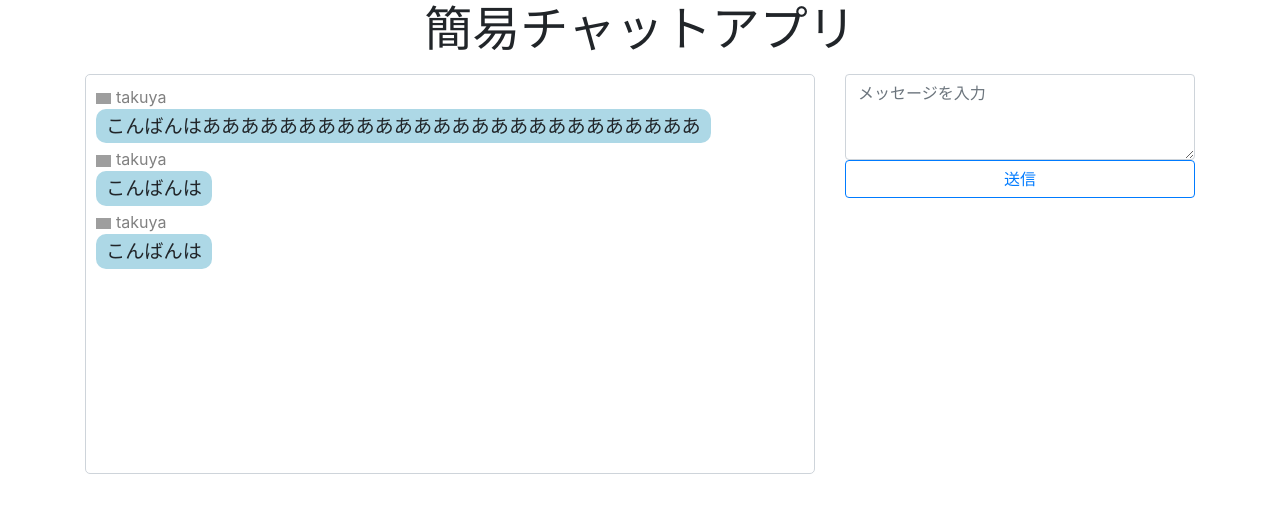
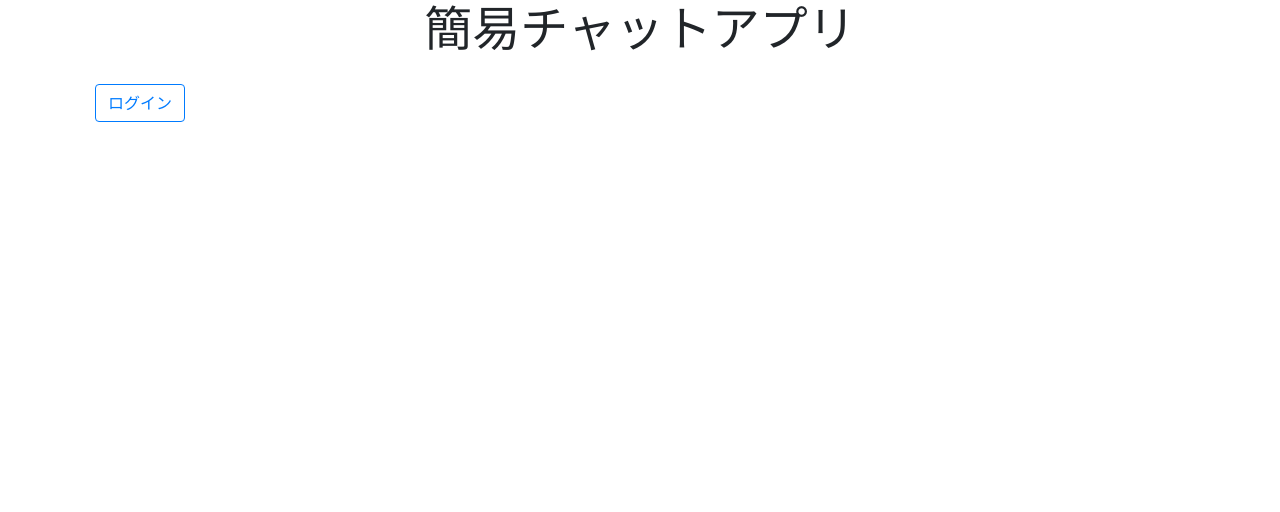
Before and after one commit to ohakutsu/simple-chat-app, a Vue app: page / in a window 1280 px wide. Shown: the top 512 px of the page. Built offline with nearby package versions, Linux system fonts and the light colour scheme; grey boxes are pictures that could not be loaded.

Commit message:
[update] ChatFormの修正等

```diff
--- a/src/App.vue
+++ b/src/App.vue
@@ -2,14 +2,15 @@
   <div id="app">
     <b-container>
       <h1 class="title mb-3">簡易チャットアプリ</h1>
-      <b-row>
+      <b-row v-if="user">
         <b-col class="mb-3" cols="12" md="8">
-          <chat-logs></chat-logs>
+          <chat-logs :messages="messages"></chat-logs>
         </b-col>
         <b-col class="mb-3" cols="12" md="4">
-          <chat-form></chat-form>
+          <chat-form :user="user"></chat-form>
         </b-col>
       </b-row>
+      <b-button v-else @click="login" class="login-button" variant="outline-primary">ログイン</b-button>
     </b-container>
   </div>
 </template>
@@ -23,13 +24,49 @@ export default {
   components: {
     ChatForm,
     ChatLogs
+  },
+  data() {
+    return {
+      user: null,
+      messages: [
+        {
+          userId: "1234",
+          userName: "takuya",
+          userPhotoURL:
+            "https://lh5.googleusercontent.com/-GJQv1cfCfg4/AAAAAAAAAAI/AAAAAAAAAAA/ACHi3rekxUiRbUeFa9MTRgv9MuVw3_F8QA/photo.jpg",
+          text:
+            "こんばんはああああああああああああああああああああああああああ",
+          createdAt: new Date()
+        },
+        {
+          userId: "1234",
+          userName: "takuya",
+          userPhotoURL:
+            "https://lh5.googleusercontent.com/-GJQv1cfCfg4/AAAAAAAAAAI/AAAAAAAAAAA/ACHi3rekxUiRbUeFa9MTRgv9MuVw3_F8QA/photo.jpg",
+          text: "こんばんは",
+          createdAt: new Date()
+        },
+        {
+          userId: "1234",
+          userName: "takuya",
+          userPhotoURL:
+            "https://lh5.googleusercontent.com/-GJQv1cfCfg4/AAAAAAAAAAI/AAAAAAAAAAA/ACHi3rekxUiRbUeFa9MTRgv9MuVw3_F8QA/photo.jpg",
+          text: "こんばんは",
+          createdAt: new Date()
+        }
+      ]
+    };
   }
 };
 </script>
 
-<style scoped>
+<style lang="scss" scoped>
 .title {
   text-align: center;
   font-size: 3rem;
 }
+.login-button {
+  margin: 10px;
+  text-align: center;
+}
 </style>
--- a/src/components/ChatForm.vue
+++ b/src/components/ChatForm.vue
@@ -1,6 +1,13 @@
 <template>
   <section class="chat-form">
-    <b-form-textarea v-model="edittingMessage" placeholder="メッセージを入力" rows="3"></b-form-textarea>
+    <div class="chat-form__user mb-4">
+      <p class="mb-1">
+        <img class="chat-form__user_img" :src="user.userPhotoURL" />
+        <span class="chat-form__user_name">{{ user.displayName }}</span>
+      </p>
+      <b-button variant="outline-warning" @click="this.$emit('logout')">ログアウト</b-button>
+    </div>
+    <b-form-textarea class="mb-2" v-model="edittingMessage" placeholder="メッセージを入力" rows="4"></b-form-textarea>
     <b-button
       class="chat-form__send-button"
       @click="this.$emit('sendMessage', this.edittingMessage)"
@@ -12,6 +19,9 @@
 <script>
 export default {
   name: "ChatForm",
+  props: {
+    user: Object
+  },
   data() {
     return {
       edittingMessage: ""
@@ -20,8 +30,19 @@ export default {
 };
 </script>
 
-<style scoped>
-.chat-form__send-button {
-  width: 100%;
+<style lang="scss" scoped>
+.chat-form {
+  .chat-form__user {
+    .chat-form__user_img {
+      width: 30px;
+    }
+    .chat-form__user_name {
+      margin-left: 10px;
+    }
+  }
+
+  .chat-form__send-button {
+    width: 100%;
+  }
 }
 </style>
--- a/src/components/ChatLogs.vue
+++ b/src/components/ChatLogs.vue
@@ -15,36 +15,8 @@
 <script>
 export default {
   name: "ChatLogs",
-  data() {
-    return {
-      messages: [
-        {
-          userId: "1234",
-          userName: "takuya",
-          userPhotoURL:
-            "https://lh5.googleusercontent.com/-GJQv1cfCfg4/AAAAAAAAAAI/AAAAAAAAAAA/ACHi3rekxUiRbUeFa9MTRgv9MuVw3_F8QA/photo.jpg",
-          text:
-            "こんばんはああああああああああああああああああああああああああ",
-          createdAt: new Date()
-        },
-        {
-          userId: "1234",
-          userName: "takuya",
-          userPhotoURL:
-            "https://lh5.googleusercontent.com/-GJQv1cfCfg4/AAAAAAAAAAI/AAAAAAAAAAA/ACHi3rekxUiRbUeFa9MTRgv9MuVw3_F8QA/photo.jpg",
-          text: "こんばんは",
-          createdAt: new Date()
-        },
-        {
-          userId: "1234",
-          userName: "takuya",
-          userPhotoURL:
-            "https://lh5.googleusercontent.com/-GJQv1cfCfg4/AAAAAAAAAAI/AAAAAAAAAAA/ACHi3rekxUiRbUeFa9MTRgv9MuVw3_F8QA/photo.jpg",
-          text: "こんばんは",
-          createdAt: new Date()
-        }
-      ]
-    };
+  props: {
+    messages: Array
   }
 };
 </script>
```
